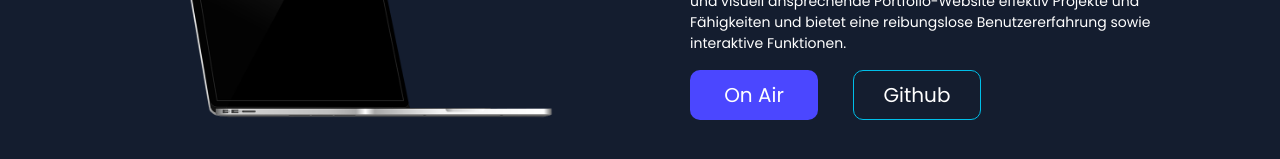
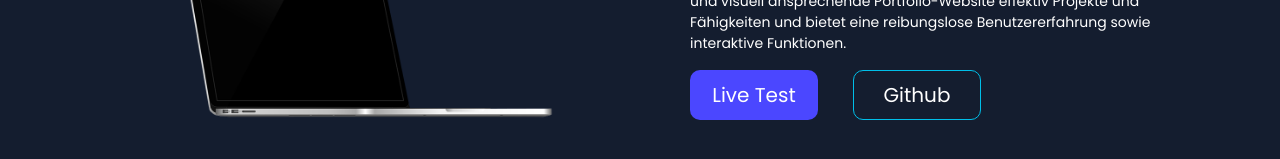
Before and after one commit to Hamzaba92/portfolio_angular, an Angular app: page / in a window 1280 px wide. Shown: the part 3493-3652 px from the top of the page. Built offline with nearby package versions, Linux system fonts and the light colour scheme.

Commit message:
add a feature

```diff
--- a/src/app/main-content/portfolio/portfolio.component.html
+++ b/src/app/main-content/portfolio/portfolio.component.html
@@ -62,7 +62,7 @@
                 <p>Built with Angular, this modern, responsive, and visually appealing portfolio site effectively
                     showcases projects and skills with a smooth user experience and interactive features.</p>
                 <div class="buttons">
-                    <button class="live-btn">On Air</button>
+                    <button class="live-btn">Live Test</button>
                     <button class="github-btn">Github</button>
                 </div>
             </div>
@@ -138,7 +138,7 @@
                     Mit Angular entwickelt, präsentiert diese moderne, reaktionsschnelle und visuell ansprechende Portfolio-Website effektiv Projekte und Fähigkeiten und bietet eine reibungslose Benutzererfahrung sowie interaktive Funktionen.
                 </p>
                 <div class="buttons">
-                    <button class="live-btn">On Air</button>
+                    <button (mouseover)="changeText()" (mouseout)="resetText()" class="live-btn">{{ buttonText }}</button>
                     <button class="github-btn">Github</button>
                 </div>
             </div>
--- a/src/app/main-content/portfolio/portfolio.component.scss
+++ b/src/app/main-content/portfolio/portfolio.component.scss
@@ -320,10 +320,13 @@ $color_button: #00BEE8;
                 font-family: 'Poppins';
                 font-size: 20px;
 
-                &:hover {
+                &:hover{
                     background-color: $color_button;
                     cursor: pointer;
+
                 }
+
+
             }
 
             .github-btn {
--- a/src/app/main-content/portfolio/portfolio.component.ts
+++ b/src/app/main-content/portfolio/portfolio.component.ts
@@ -12,4 +12,15 @@ import { LanguageService } from '../../language.service';
 export class PortfolioComponent {
 
   languageService = inject(LanguageService);
+
+
+  buttonText: string = "Live Test";
+
+  changeText(){
+    this.buttonText = "On Air";
+  }
+
+  resetText(){
+    this.buttonText = "Live Test";
+  }
 }
```
